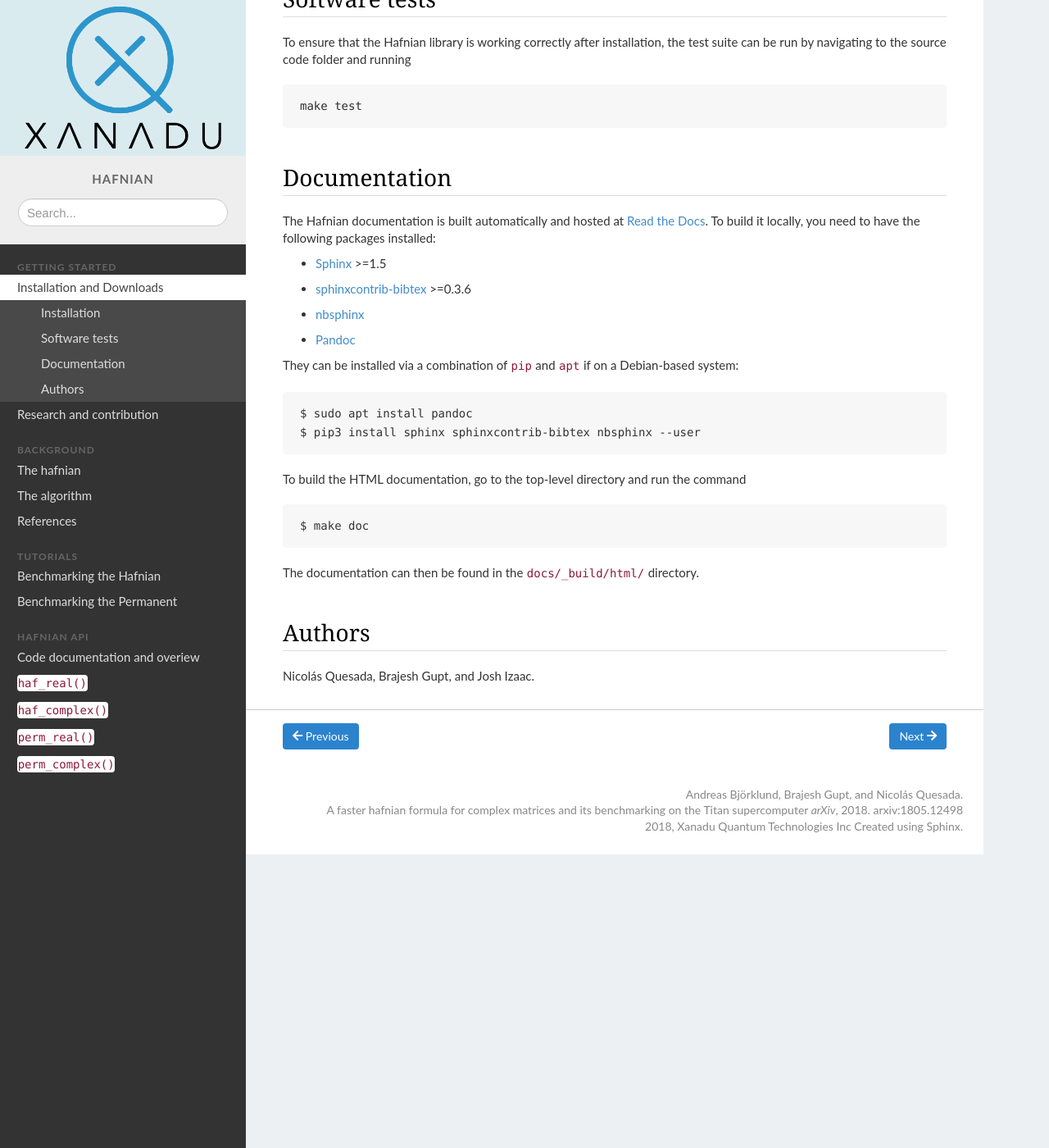
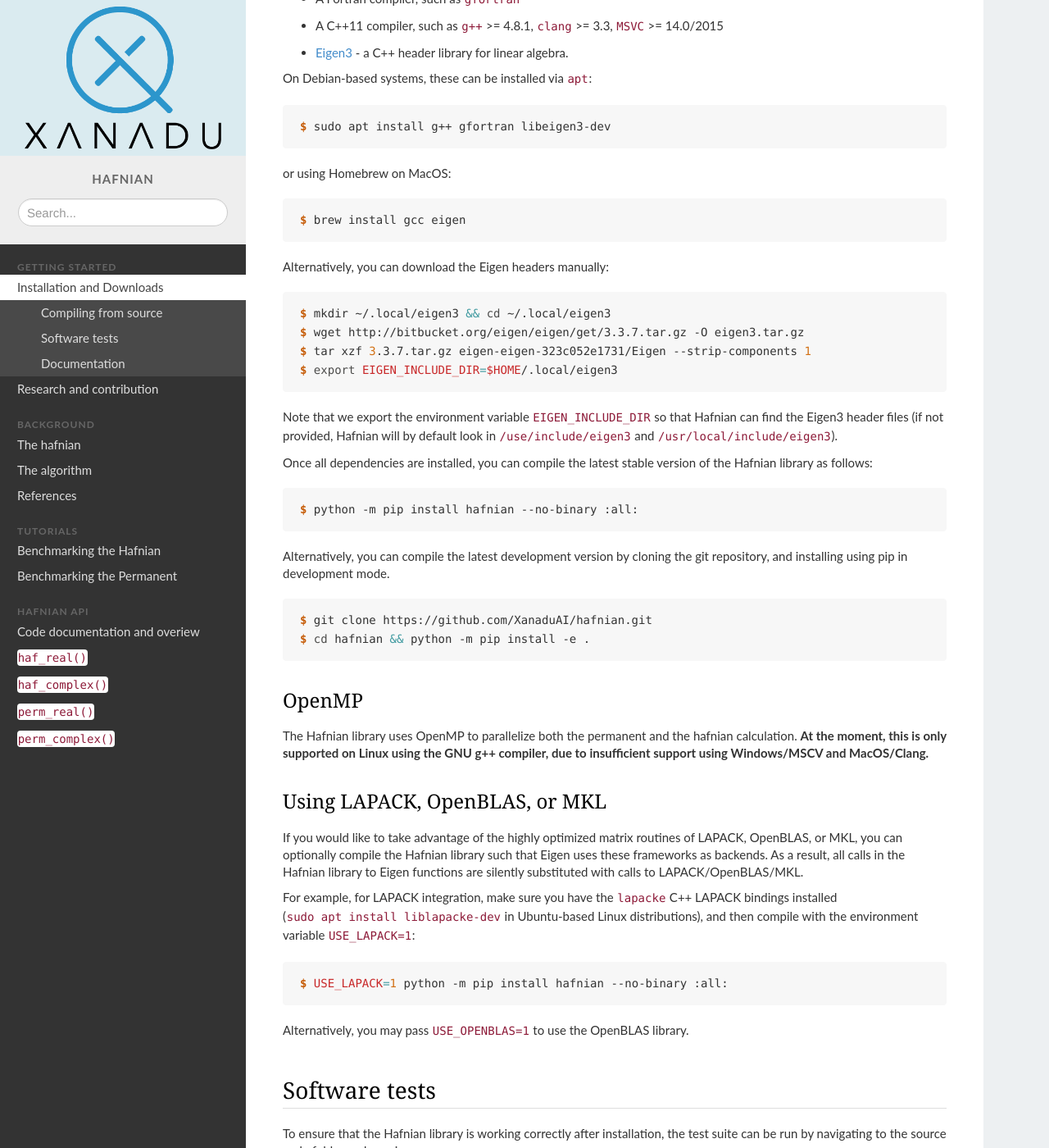
Before and after one commit to XanaduAI/thewalrus, a Sphinx documentation site: the page built from docs/installing.rst, in a window 1280 px wide and 1400 px high, scrolled down 708 px. Shown: the whole window at 82% size. Built offline with Sphinx 7.4.7, drawn with Linux system fonts in a browser that asks for light colours; nearby versions of some CDN libraries; some of the changed text lies outside the part shown.

Commit message:
fix up documentation

```diff
--- a/README.rst
+++ b/README.rst
@@ -30,45 +30,112 @@ Features
 
 * The algorithms in this library are what Ryser's formula is to the permanent.
 
+* (We also provide an efficient function for calculating the permanent via Ryser's formula.)
 
-Dependencies
+Installation
 ============
+
+To install the Hafnian library, simply run
+
+.. code-block:: console
+
+    $ python -m pip install hafnian
+
+Pre-built binary wheels are available for the following platforms:
+
+.. rst-class:: docstable
+
++------------+-------------+------------------+---------------+
+|            | macOS 10.6+ | manylinux x86_64 | Windows 64bit |
++============+=============+==================+===============+
+| Python 3.5 |  ✅         |  ✅              |   ✅          |
++------------+-------------+------------------+---------------+
+| Python 3.6 |  ✅         |  ✅              |   ✅          |
++------------+-------------+------------------+---------------+
+| Python 3.7 |  ✅         |  ✅              |   ✅          |
++------------+-------------+------------------+---------------+
+
+
+Compiling from source
+=====================
 
 Hafnian depends on the following Python packages:
 
 * `Python <http://python.org/>`_ >=3.5
 * `NumPy <http://numpy.org/>`_  >=1.13.3
 
-These can be installed using pip, or, if on linux, using your package manager (i.e. ``apt`` if on a Debian-based system.)
+In addition, to compile the included Fortran and C++ extensions, the following dependencies are required:
 
-Note that the C extension may need to be compiled; you will need the following libraries:
+* A Fortran compiler, such as ``gfortran``
+* A C++11 compiler, such as ``g++`` >= 4.8.1, ``clang`` >= 3.3, ``MSVC`` >= 14.0/2015
+* `Eigen3 <http://eigen.tuxfamily.org/index.php?title=Main_Page>`_ - a C++ header library for linear algebra.
 
-* BLAS
-* LAPACKe
-* OpenMP
+On Debian-based systems, these can be installed via ``apt``:
 
-On Debian-based systems, this can be done via ``apt`` before installation:
-::
+.. code-block:: console
 
-    $ sudo apt install liblapacke-dev
+    $ sudo apt install g++ gfortran libeigen3-dev
+
+or using Homebrew on MacOS:
+
+.. code-block:: console
+
+    $ brew install gcc eigen
+
+Alternatively, you can download the Eigen headers manually:
+
+.. code-block:: console
+
+    $ mkdir ~/.local/eigen3 && cd ~/.local/eigen3
+    $ wget http://bitbucket.org/eigen/eigen/get/3.3.7.tar.gz -O eigen3.tar.gz
+    $ tar xzf 3.3.7.tar.gz eigen-eigen-323c052e1731/Eigen --strip-components 1
+    $ export EIGEN_INCLUDE_DIR=$HOME/.local/eigen3
+
+Note that we export the environment variable ``EIGEN_INCLUDE_DIR`` so that Hafnian can find the Eigen3 header files (if not provided, Hafnian will by default look in ``/use/include/eigen3`` and ``/usr/local/include/eigen3``).
+
+Once all dependencies are installed, you can compile the latest stable version of the Hafnian library as follows:
+
+.. code-block:: console
+
+    $ python -m pip install hafnian --no-binary :all:
+
+Alternatively, you can compile the latest development version by cloning the git repository, and installing using pip in development mode.
+
+.. code-block:: console
+
+    $ git clone https://github.com/XanaduAI/hafnian.git
+    $ cd hafnian && python -m pip install -e .
 
 
-Installation
-============
+OpenMP
+------
 
-Installation of Hafnian, as well as all required Python packages mentioned above, can be done using pip:
-::
+The Hafnian library uses OpenMP to parallelize both the permanent and the hafnian calculation. **At the moment, this is only supported on Linux using the GNU g++ compiler, due to insufficient support using Windows/MSCV and MacOS/Clang.**
 
-    $ python -m pip install hafnian
+
+
+Using LAPACK, OpenBLAS, or MKL
+------------------------------
+
+If you would like to take advantage of the highly optimized matrix routines of LAPACK, OpenBLAS, or MKL, you can optionally compile the Hafnian library such that Eigen uses these frameworks as backends. As a result, all calls in the Hafnian library to Eigen functions are silently substituted with calls to LAPACK/OpenBLAS/MKL.
+
+For example, for LAPACK integration, make sure you have the ``lapacke`` C++ LAPACK bindings installed (``sudo apt install liblapacke-dev`` in Ubuntu-based Linux distributions), and then compile with the environment variable ``USE_LAPACK=1``:
+
+.. code-block:: console
+
+    $ USE_LAPACK=1 python -m pip install hafnian --no-binary :all:
+
+Alternatively, you may pass ``USE_OPENBLAS=1`` to use the OpenBLAS library.
 
 
 Software tests
 ==============
 
 To ensure that the Hafnian library is working correctly after installation, the test suite can be run by navigating to the source code folder and running
-::
 
-  make test
+.. code-block:: console
+
+    $ make test
 
 Documentation
 =============
@@ -87,11 +154,14 @@ They can be installed via a combination of ``pip`` and ``apt`` if on a Debian-ba
     $ pip3 install sphinx sphinxcontrib-bibtex nbsphinx --user
 
 To build the HTML documentation, go to the top-level directory and run the command
-::
 
-  $ make doc
+.. code-block:: console
+
+    $ make doc
 
 The documentation can then be found in the ``docs/_build/html/`` directory.
+
+
 
 Authors
 =======
--- a/docs/code.rst
+++ b/docs/code.rst
@@ -11,19 +11,17 @@ Frontend
 Backends
 --------
 
-* The C libraries, ``libhaf.so`` for the hafnian calculation of complex matrices, and ``librhaf.so``, for the hafnian calculation of real matrices.
+* The C library, ``libhaf.so`` for the hafnian calculation of complex, real, and integer matrices.
 
 * The Fortran library, ``libperm.so`` for the permanent calculation of real matrices.
 
-If you would like to access the C  or Fortran libraries directly, download the source code and navigate to the ``src`` directory. The corresponding libraries can be installed by running
+You can also use the C++ Hafnian library directly in your C++ projects - just ensure that the ``src`` folder is in your include path, and add
 
-.. code-block:: bash
+.. code-block:: cpp
 
-  $ make library
-  $ make rlibrary
-  $ make libperm
+	#include <hafnian.hpp>
 
-See the file :download:`timing.c <../src/timing.c>` for an example of how the hafnian library can be accessed directly from C code.
+at the top of your C++ source file. See the file :download:`timing.cpp <../src/timing.cpp>`, as well as the corresponding Makefile, for an example of how the hafnian library can be accessed directly from C code.
 
 Alternatively, if you install the Hafnian package as a python wheel using pip, you can link against the static pre-built library provided.
 
--- a/docs/index.rst
+++ b/docs/index.rst
@@ -12,6 +12,8 @@ Features
 * Provides the fastest calculation of the hafnian and loop hafnian.
 
 * The algorithms in this library are what Ryser's formula is to the permanent.
+
+* (We also provide an efficient function for calculating the permanent via Ryser's formula.)
 
 Getting started
 ===============
--- a/docs/installing.rst
+++ b/docs/installing.rst
@@ -5,4 +5,4 @@ Installation and Downloads
 
 .. include:: ../README.rst
    :start-line: 37
-   :end-line: 99
+   :end-line: 164
```
Also changed, not shown: hafnian/__init__.py (+11 -9 lines), 2 other files.
